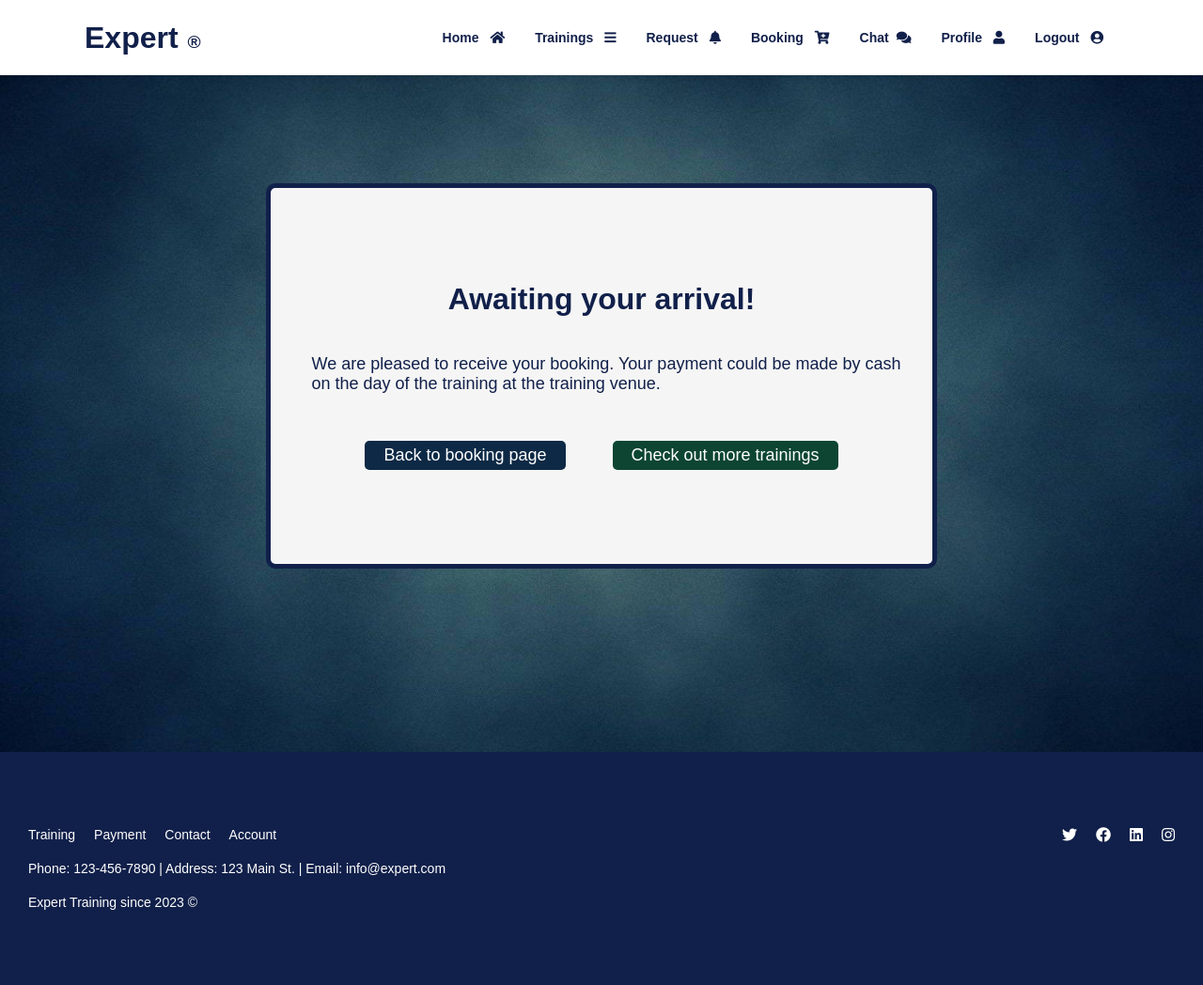
After one commit to xiyeeeee/Sprint2, a PHP site: page /cashpayment.php in a window 1280 px wide. The commit adds this page. Shown: the whole page at 94% size. Run offline with PHP 8.4, Linux system fonts and the light colour scheme.

Commit message:
add pay_bycash page

```diff
--- /dev/null
+++ b/MSPcode/cashpayment.php
@@ -0,0 +1,48 @@
+<?php
+// Define a variable for the page title
+$pageTitle = "Payment Failed";
+?>
+
+<!-- Start of HTML code -->
+<!DOCTYPE html>
+<html lang="en">
+<head>
+
+    <title>PAYMENT FAILED</title>
+    <link rel="stylesheet" type="text/css" href="css/style.css">
+    <link rel="stylesheet" type="text/css" href="css/style4.css">
+    <script src="script.js"></script>
+
+
+<link rel="stylesheet" href="https://cdnjs.cloudflare.com/ajax/libs/font-awesome/5.15.3/css/all.min.css"/>
+
+</head>
+<body id="fpaymentbg">
+<div class="header-container">
+  <div class="logo-container">
+    <div class="logo">
+      <h1 class="logo-text">Expert<span class="trademark">&reg;</span></h1>
+    </div>
+    <?php include 'navigation.php';?>
+  </div>
+  </div>
+
+  <div class="failed-payment-container">
+		<div class="box2">
+			<h1 class="fpayment-alert">Awaiting your arrival! </h1>
+			<p class="fpayment-msg">We are pleased to receive your booking. Your payment could be made by cash <br>on the day of the training at the training venue.
+            </p>
+			<div class="fselect-buttons">
+				<a href="#" class="fbutton1">Back to booking page</a>
+				<a href="#" class="fbutton2">Check out more trainings</a>
+			</div>
+		</div>
+	</div>
+
+
+  <?php
+  include('footer.php');
+  ?>
+
+</body>
+</html>
--- a/MSPcode/css/style4.css
+++ b/MSPcode/css/style4.css
@@ -68,7 +68,7 @@
         margin-top: 30px;
       }
 
-      .fbutton {
+      .fbutton1 {
         background-color: #0d2945;
         color: #FFFFFF;
         padding: 5px 20px;
@@ -78,7 +78,24 @@
         margin: 0 25px;
       }
 
-      .fbutton:hover {
+      .fbutton1:hover {
+        background-color: #F5F5F5;
+        color: #7f0909;
+        border: 2px solid #7f0909;
+        transition: all 0.3s ease-in-out;
+      }
+
+      .fbutton2 {
+        background-color: #0d4532;
+        color: #FFFFFF;
+        padding: 5px 20px;
+        border-radius: 5px;
+        text-decoration: none;
+        font-size: 18px;
+        margin: 0 25px;
+      }
+
+      .fbutton2:hover {
         background-color: #F5F5F5;
         color: #7f0909;
         border: 2px solid #7f0909;
```
Also changed, not shown: MSPcode/payment_failed.php (deleted, +0 -73 lines).
